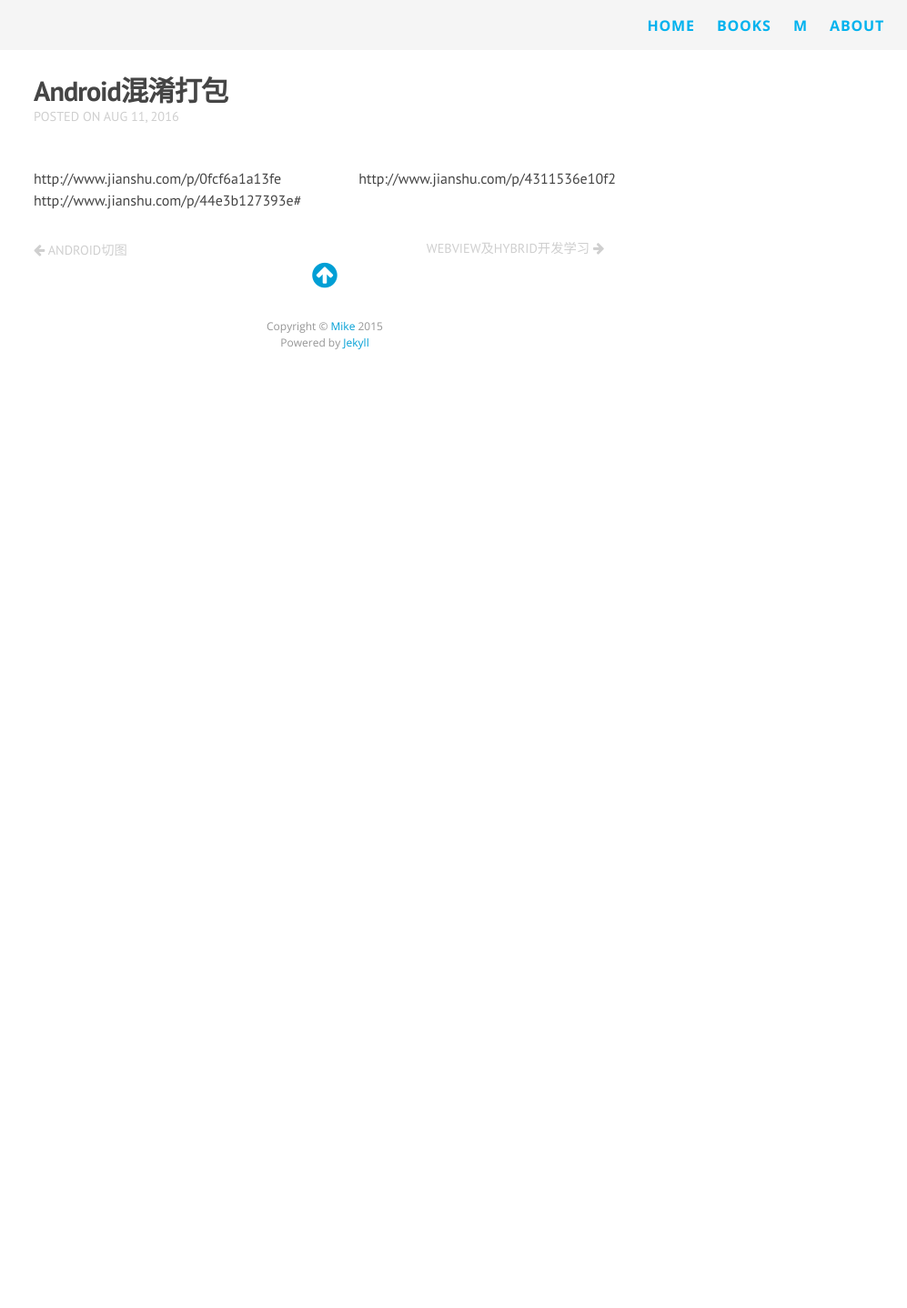
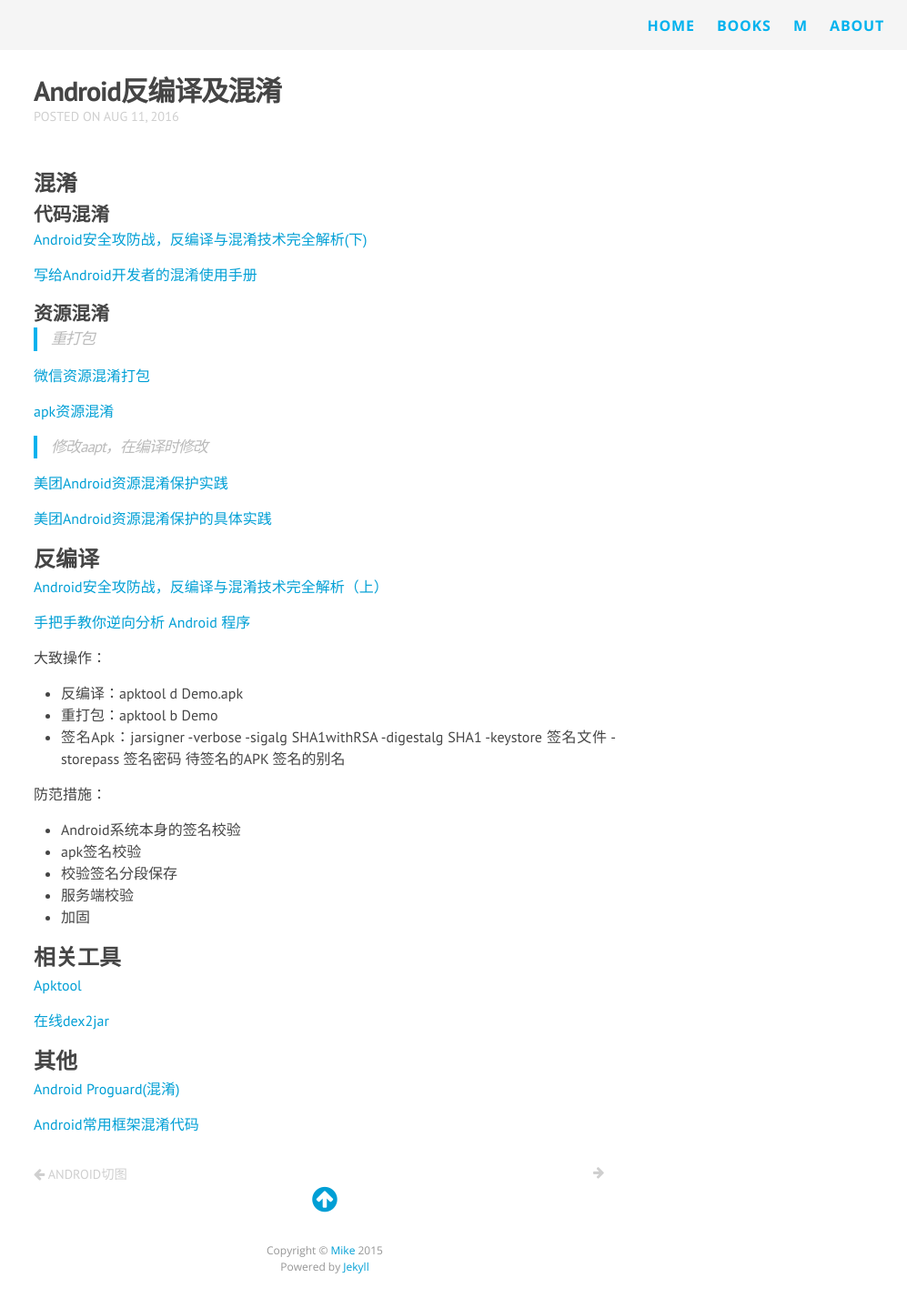
Before and after one commit to Hi-Mike/Hi-Mike.github.io, a Jekyll site: the page built from _posts/2016-08-11-zAndroid混淆打包.md, in a window 1280 px wide. Shown: the whole page at 91% size, without its empty margins (283-1280 px from the left). Built offline with Jekyll 4.4.1, drawn with Linux system fonts in a browser that asks for light colours; nearby versions of some CDN libraries; comment, search, counter and statistics services are not loaded; before the commit the page ends 900 px from its top, so only the background shows below that.

Commit message:
16/12/21

```diff
--- a/_config.yml
+++ b/_config.yml
@@ -5,7 +5,7 @@ description: >
   一个正在努力的Android开发者
 permalink: /:year/:month/:day/:title/
 baseurl: ""
-url: "http://hi-mike.github.io"
+url: "https://hi-mike.github.io"
 twitter_username:
 github_username: Hi-Mike
 
--- a/_posts/2016-08-11-zAndroid混淆打包.md
+++ b/_posts/2016-08-11-zAndroid混淆打包.md
@@ -1,10 +1,53 @@
 ---
 layout: post
-title: "Android混淆打包"
+title: "Android反编译及混淆"
 date: 2016-08-11
 categories:
 ---
 
-http://www.jianshu.com/p/0fcf6a1a13fe
-http://www.jianshu.com/p/4311536e10f2
-http://www.jianshu.com/p/44e3b127393e#
+## 混淆
+
+### 代码混淆
+[Android安全攻防战，反编译与混淆技术完全解析(下)](http://blog.csdn.net/guolin_blog/article/details/50451259)
+
+[写给Android开发者的混淆使用手册](http://mp.weixin.qq.com/s?__biz=MzI4NTQ2OTI4MA==&mid=2247483651&idx=1&sn=85f0d6c6a0f6c4f2ece97429f423c51c&chksm=ebeafe0cdc9d771a31344d0d6861e3b864bfe36d46652770aa522631eb0115a754e1be579d3b#rd)
+
+### 资源混淆
+>重打包
+
+[微信资源混淆打包](http://bugly.qq.com/bbs/forum.php?mod=viewthread&tid=42&highlight=%E8%B5%84%E6%BA%90%E6%B7%B7%E6%B7%86)
+
+[apk资源混淆](http://blog.csdn.net/joker535/article/details/48315257)
+
+>修改aapt，在编译时修改
+
+[美团Android资源混淆保护实践](http://tech.meituan.com/mt-android-resource-obfuscation.html)
+
+[美团Android资源混淆保护的具体实践](http://blog.csdn.net/sbsujjbcy/article/details/49002729?locationNum=1&fps=1)
+
+## 反编译
+[Android安全攻防战，反编译与混淆技术完全解析（上）](http://blog.csdn.net/guolin_blog/article/details/49738023)
+
+[手把手教你逆向分析 Android 程序](http://bugly.qq.com/bbs/forum.php?mod=viewthread&tid=974)
+
+大致操作：
+* 反编译：apktool d Demo.apk
+* 重打包：apktool b Demo
+* 签名Apk：jarsigner -verbose -sigalg SHA1withRSA -digestalg SHA1 -keystore 签名文件 -storepass 签名密码 待签名的APK 签名的别名
+
+防范措施：
+* Android系统本身的签名校验
+* apk签名校验
+* 校验签名分段保存
+* 服务端校验
+* 加固
+
+## 相关工具
+[Apktool](http://ibotpeaches.github.io/Apktool/install/)
+
+[在线dex2jar](http://www.apk-deguard.com/)
+
+## 其他
+[Android Proguard(混淆)](http://www.jianshu.com/p/60e82aafcfd0#)
+
+[Android常用框架混淆代码](http://www.jianshu.com/p/0fcf6a1a13fe)
```
Also changed, not shown: _posts/2016-10-14-Notification学习及兼容性解决.md (+1 -1 lines), _posts/2016-12-21-Ubuntu下编译FFmpeg.md (added, +159 -0 lines), pages/2M.md (+1 -1 lines).
